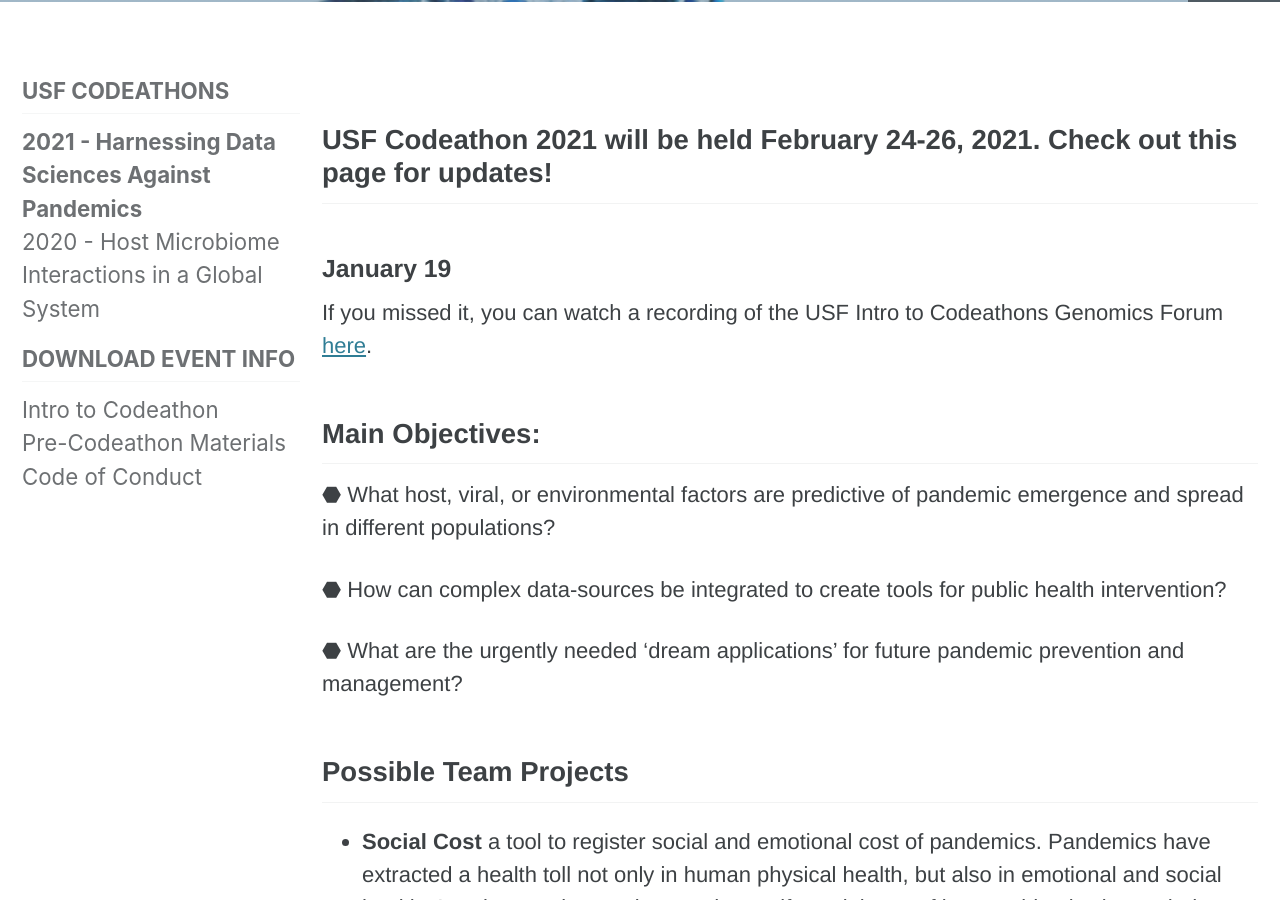
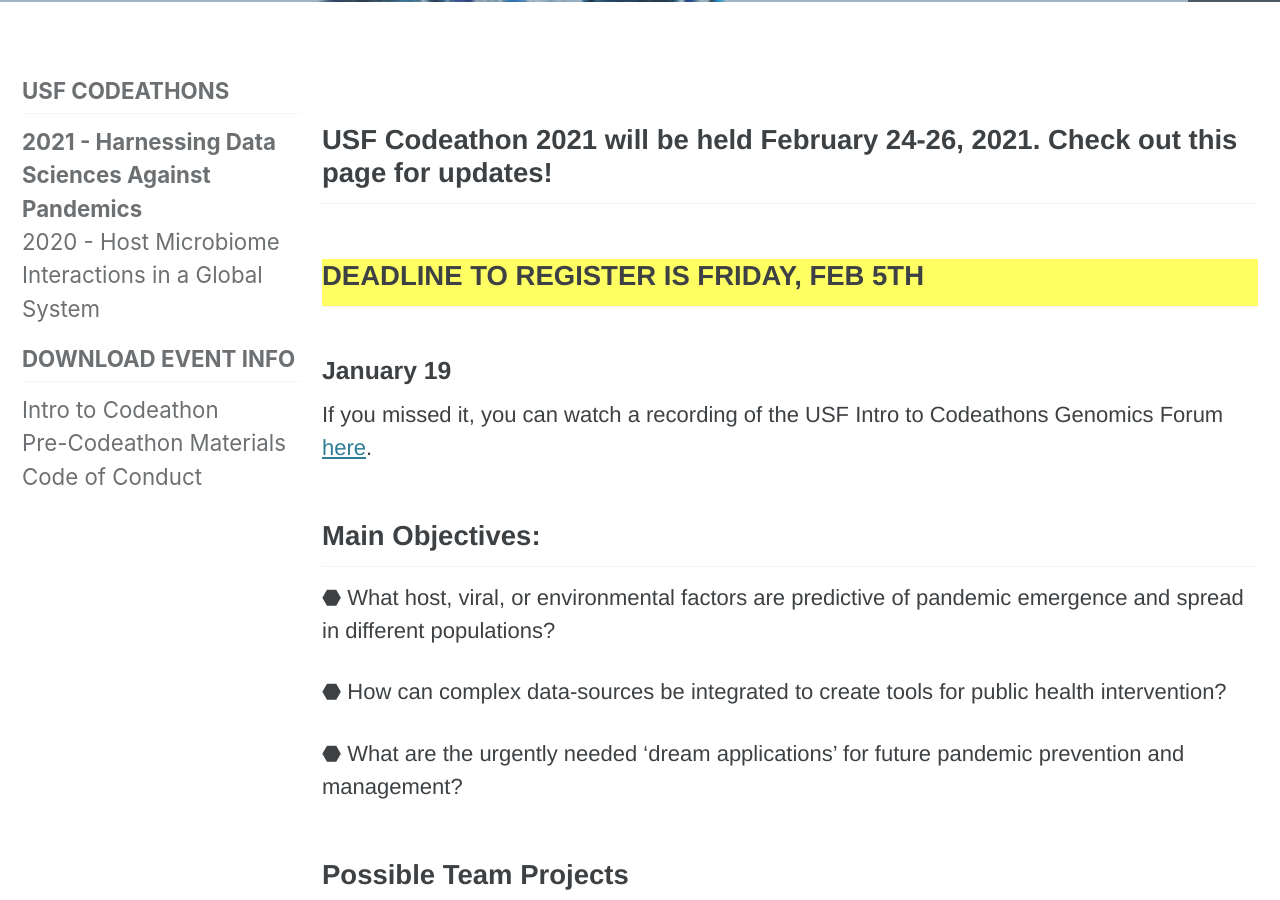
Before and after one commit to usfomicshub/usfomicshub.github.io, a Jekyll site: the page built from Codeathon/Codeathon2021/index.md, in a window 1280 px wide and 900 px high, scrolled down 468 px. Built offline with Jekyll 4.4.1, drawn with Linux system fonts in a browser that asks for light colours; cached includes are drawn as plain includes.

Commit message:
Update index.md

```diff
--- a/Codeathon/Codeathon2021/index.md
+++ b/Codeathon/Codeathon2021/index.md
@@ -16,6 +16,8 @@
 
 
 ## USF Codeathon 2021 will be held February 24-26, 2021. Check out this page for updates!
+
+<h2 style="background-color:#FFFF63"> DEADLINE TO REGISTER IS FRIDAY, FEB 5TH</h2>
 
 ### January 19
 If you missed it, you can watch a recording of the USF Intro to Codeathons Genomics Forum [here](https://web.microsoftstream.com/video/3b8fb3f6-a89b-4f10-b2e1-3bc338acc076).
```
